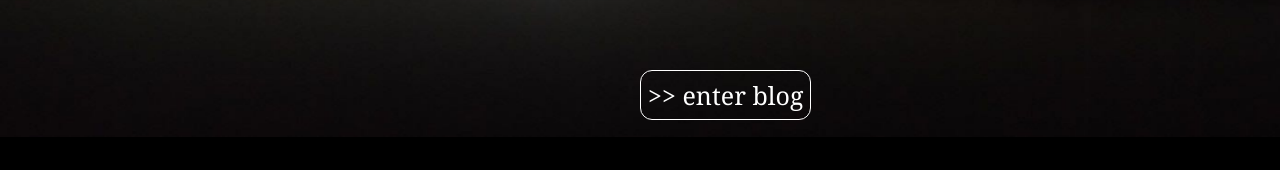
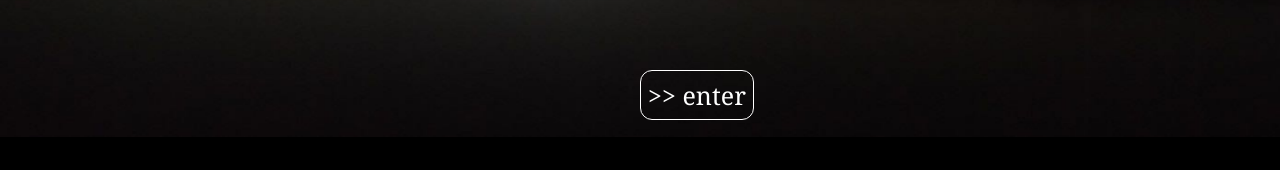
Before and after one commit to fuzihaofzh/maplewizard.github.io, a plain HTML site: page index.html in a window 1280 px wide. Shown: the part 663-833 px from the top of the page. Drawn offline with Linux system fonts and the light colour scheme.

Commit message:
del blog

```diff
--- a/index.html
+++ b/index.html
@@ -17,7 +17,7 @@
     <p align="center" style="color:white;font-style:oblique;font-family:serif,Georgia;font-size:17px;">It is our belief that <br>all fundamental concepts in aeronautics <br>can be presented in simple, physical terms, <br>without the use of complicated mathematics.<br> In fact, <br>we believe that if something can only <br>be described in complex mathematical terms<br> it is not really understood. <br>To be able to calculate something<br> is not the same as understanding it.</p>
     <p align="center" style="color:white;font-style:oblique;font-family:serif,Georgia;font-size:17px;"><br>&nbsp&nbsp&nbsp&nbsp&nbsp&nbsp&nbsp&nbsp&nbsp&nbsp&nbsp&nbsp&nbsp&nbsp&nbsp &nbsp&nbsp&nbsp&nbsp&nbsp&nbsp David F. Anderson <br>&nbsp&nbsp&nbsp&nbsp&nbsp&nbsp&nbsp&nbsp&nbsp&nbsp&nbsp&nbsp&nbsp&nbsp&nbsp &nbsp&nbsp&nbsp&nbsp&nbsp&nbsp&nbsp&nbsp&nbsp&nbsp&nbsp Scott Eberhardt <br>&nbsp&nbsp&nbsp&nbsp&nbsp&nbsp&nbsp&nbsp&nbsp&nbsp&nbsp&nbsp&nbsp&nbsp&nbsp Understanding Flight</p>
     <div style="position:absolute;left: 50%;text-algin:center;bottom:0; padding-bottom: 25px;">
-	 <a href="http://www.fuzihao.org/blog" style="text-decoration:none;color:white;font-size:25px;font-family:Georgia;border:1px solid #FFF;border-radius:12px;padding:7px;">&gt&gt enter blog</a>
+	 <a href="http://www.fuzihao.org/blog" style="text-decoration:none;color:white;font-size:25px;font-family:Georgia;border:1px solid #FFF;border-radius:12px;padding:7px;">&gt&gt enter</a>
     </div>
     <p><br><br><br><br><br><br><br><br><br><br><br><br><br><br><br><br><br><br><br><br><br><br><br><br><br><br><br><br><br><br><br><br><br><br><br><br><br><br><br><br><br><br><br><br><br><br><br><br><br><br></p>
   <body>
```
